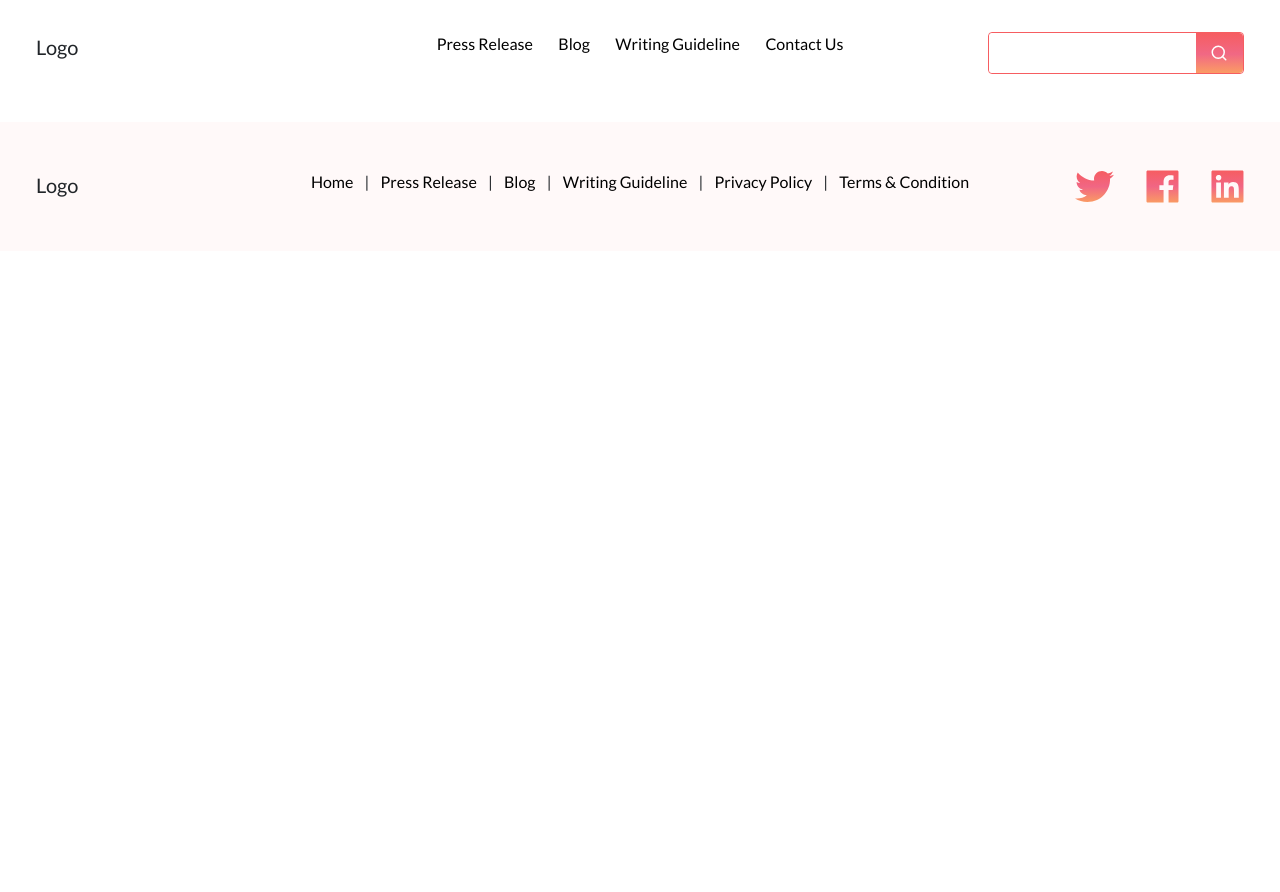
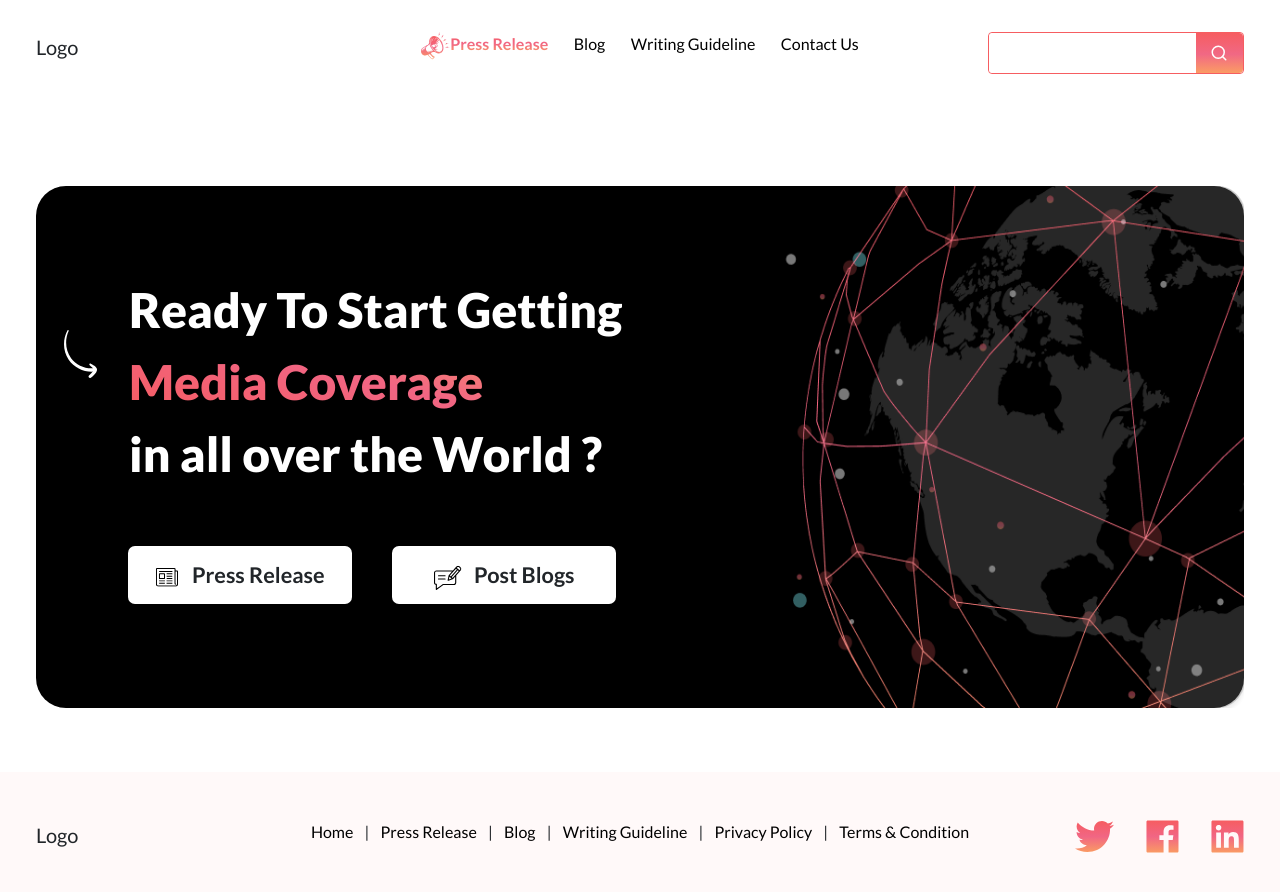
Before and after one commit to kevanultroneous/unmediabuzz-frontend, a Next.js app: page /press-release in a window 1280 px wide. Shown: the top 892 px of the page. Before the commit the page ends 800 px from the top, so only its background shows below. Built offline with nearby package versions, Linux system fonts and the light colour scheme.

Commit message:
dummy chnages

```diff
--- a/components/common/Header.js
+++ b/components/common/Header.js
@@ -10,7 +10,7 @@ const Header = () => {
   const HeaderMenu = [
     {
       name: "Press Release",
-      link: "/#",
+      link: "/press-release",
     },
     {
       name: "Blog",
--- a/pages/press-release/index.js
+++ b/pages/press-release/index.js
@@ -1,7 +1,12 @@
+import GettingStarted from "@/components/common/GettingStarted";
 import Layout from "@/components/common/Layout";
 
 const PressRelease = () => {
-  return <Layout></Layout>;
+  return (
+    <Layout>
+      <GettingStarted />
+    </Layout>
+  );
 };
 
 export default PressRelease;
--- a/styles/common/Header.module.css
+++ b/styles/common/Header.module.css
@@ -69,3 +69,6 @@
     display: flex;
     justify-content:right;
 }
+.LinksMainParent{
+    text-align: center;
+}
```
